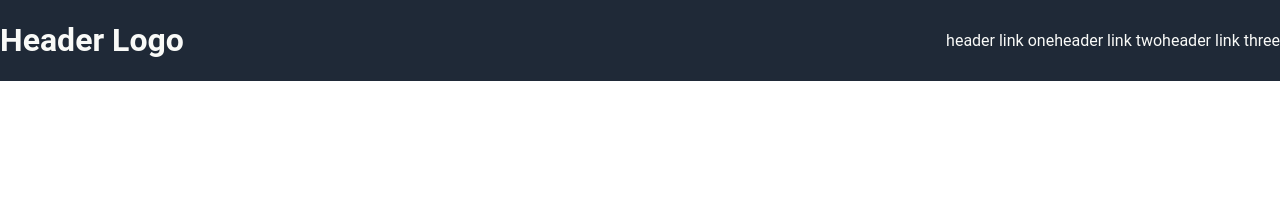
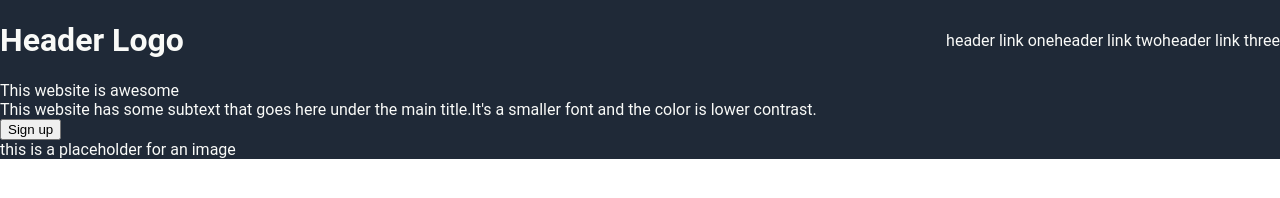
Before and after one commit to dzemojuka/odin-landing-page, a plain HTML site: page html/index.html in a window 1280 px wide. Drawn offline with Linux system fonts and the light colour scheme.

Commit message:
Fix index.html header/hero section

```diff
--- a/html/index.html
+++ b/html/index.html
@@ -9,7 +9,7 @@
 </head>
 <body>
     <div class="top-section">
-<div class="header">
+    <div class="header">
     <h1>Header Logo</h1>
     <div class="header-links">
     <ul>
@@ -18,9 +18,21 @@
         <li><a href="">header link three</a></li>
     </ul>
     </div>
+
 </div>
 <div class="hero-section"></div>
-
+<div class="hero-section">
+    <div class="hero-left">
+        <div class="hero big text">This website is awesome</div>
+        <div class="hero small text">This website has some subtext that goes here under
+            the main title.It's a smaller font and the color is lower contrast.
+        </div>
+        <button class="hero button">Sign up</button>
+    </div>
+    <div class="hero-right">
+        this is a placeholder for an image
+    </div>
+</div>
     </div>
 </body>
 </html>
```
